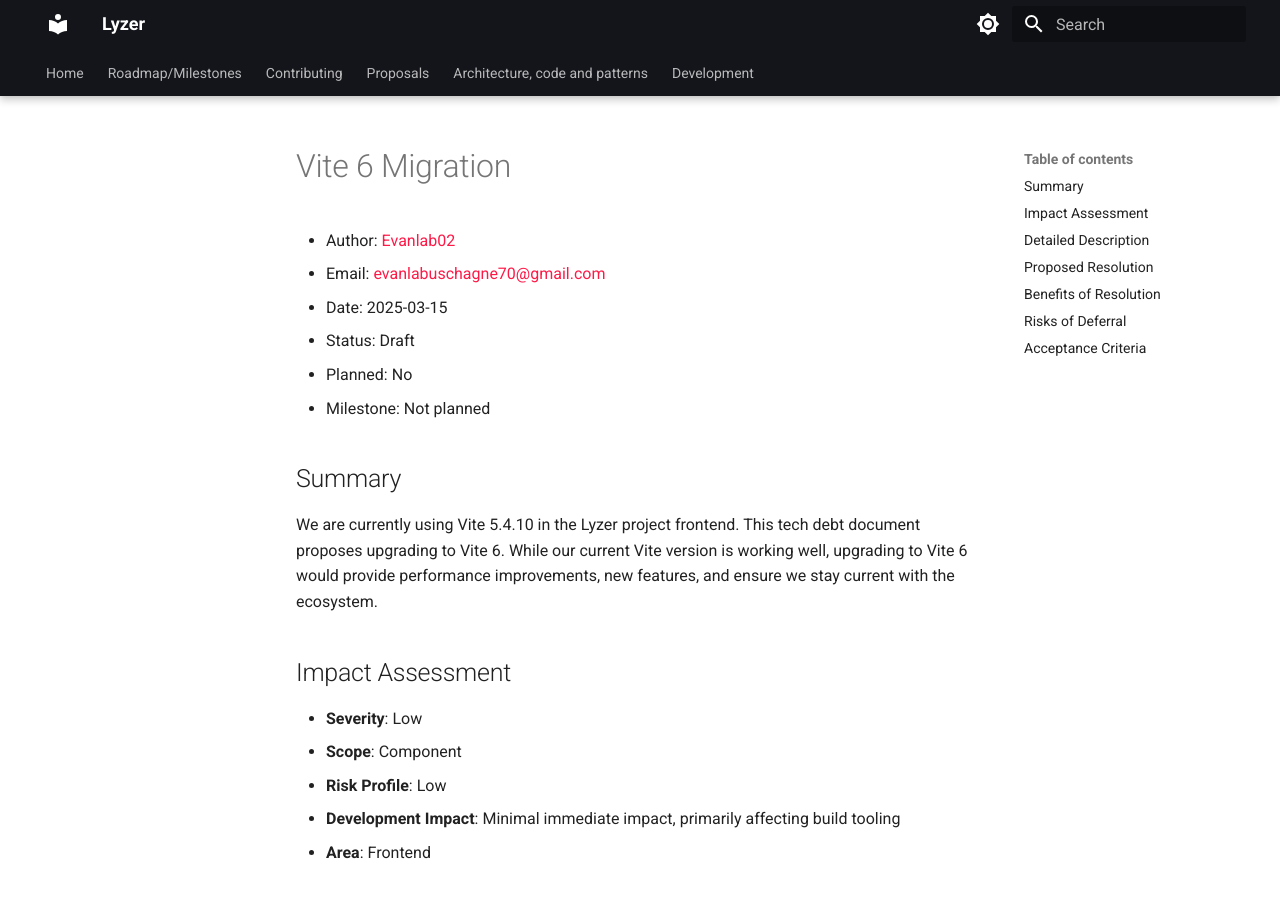
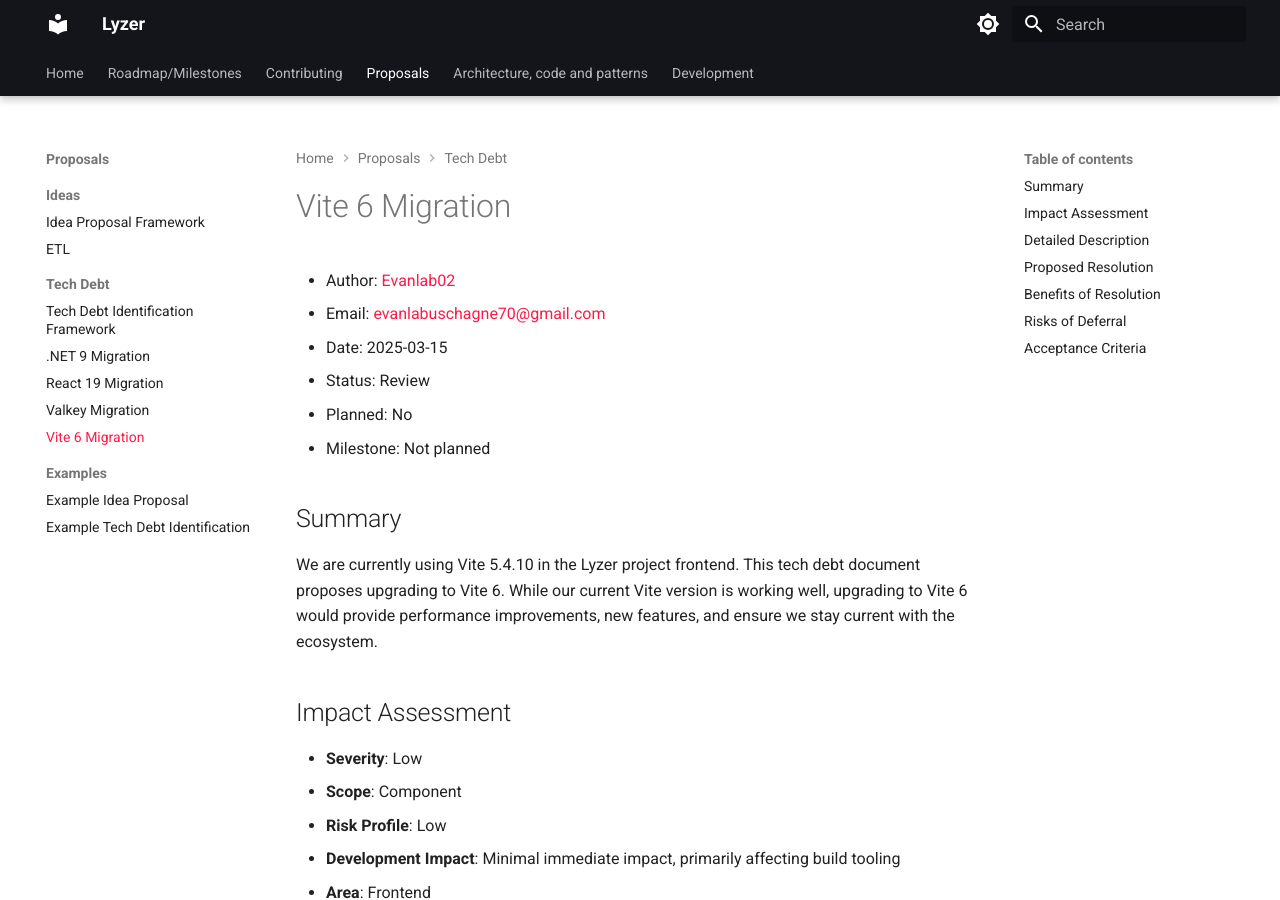
Before and after one commit to Evanlab02/Lyzer, an MkDocs documentation site: the page built from Docs/docs/proposals/tech-debt/Vite6.md, in a window 1280 px wide and 900 px high. Built offline with MkDocs 1.6.1 and Material for MkDocs 9.7.7, drawn with Linux system fonts in a browser that asks for light colours; the version menu is left out.

Commit message:
chore: Final adjustments

```diff
--- a/Docs/docs/proposals/tech-debt/Vite6.md
+++ b/Docs/docs/proposals/tech-debt/Vite6.md
@@ -3,7 +3,7 @@
 - Author: [Evanlab02](https://github.com/Evanlab02)
 - Email: [evanlabuschagne70@gmail.com](mailto:evanlabuschagne70@gmail.com)
 - Date: 2025-03-15
-- Status: Draft
+- Status: Review
 - Planned: No
 - Milestone: Not planned
 
--- a/Docs/mkdocs.yaml
+++ b/Docs/mkdocs.yaml
@@ -68,6 +68,7 @@
       - .NET 9 Migration: proposals/tech-debt/NET9.md
       - React 19 Migration: proposals/tech-debt/React19.md
       - Valkey Migration: proposals/tech-debt/Valkey.md
+      - Vite 6 Migration: proposals/tech-debt/Vite6.md
     - Examples:
       - Example Idea Proposal: proposals/examples/example-idea-proposal.md
       - Example Tech Debt Identification: proposals/examples/example-tech-debt-identification.md
```
Also changed, not shown: Docs/docs/proposals/ideas/ETL.md (+1 -1 lines), Docs/docs/proposals/tech-debt/Valkey.md (+1 -1 lines).
